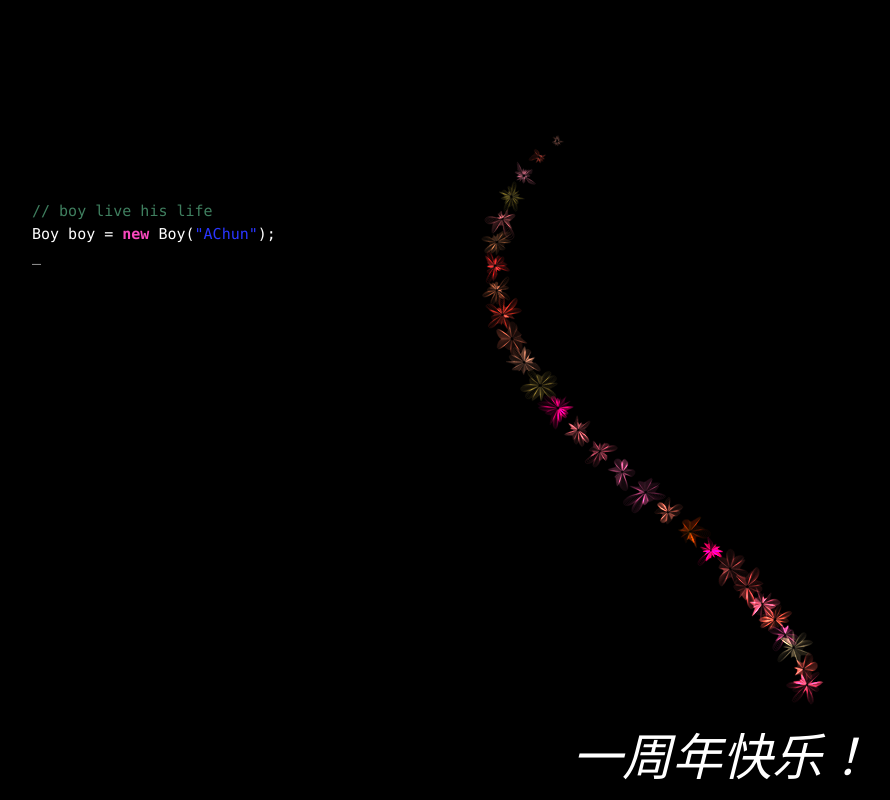
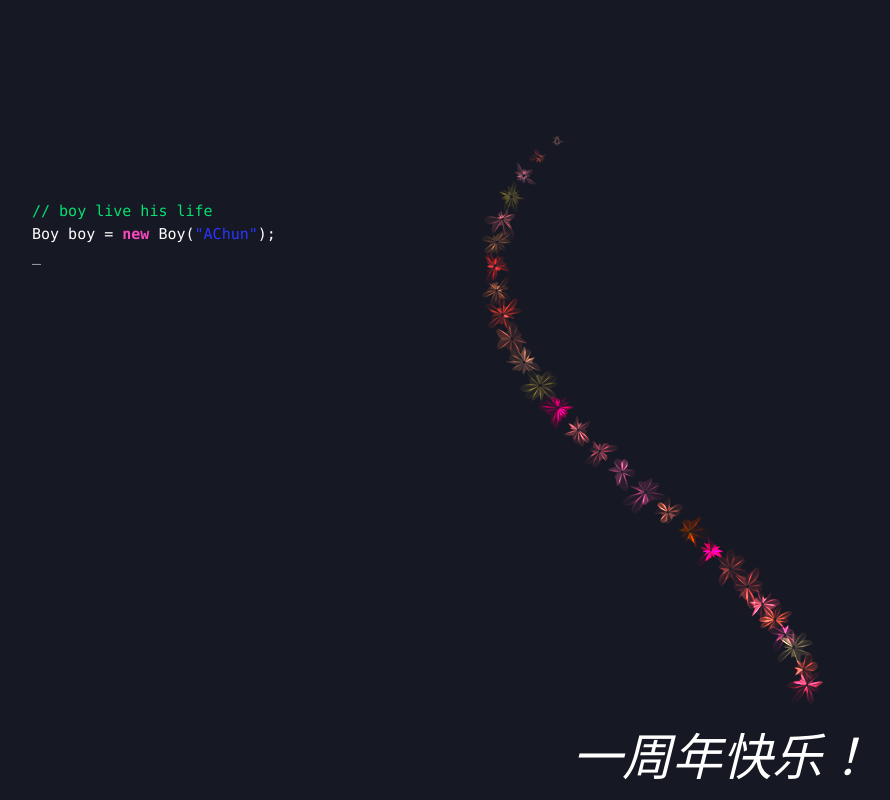
Before and after one commit to bravefrank/Anniverary, a PHP site: page /index.html in a window 1280 px wide. Shown: the whole page, without its empty margins (53-943 px from the left). Run offline with PHP 8.4, Linux system fonts and the light colour scheme.

Commit message:
调整样式

```diff
--- a/css/default_dev.css
+++ b/css/default_dev.css
@@ -1,7 +1,7 @@
 body {
     margin: 0;
     padding: 0;
-    background: #000000;
+    background: #161823;
     font-size: 12px;
     overflow: auto;
 }
@@ -99,7 +99,7 @@ body {
 }
 
 #code .comments {
-    color: #3f7f5f;
+    color: #04e071;
 }
 
 #copyright {
```
